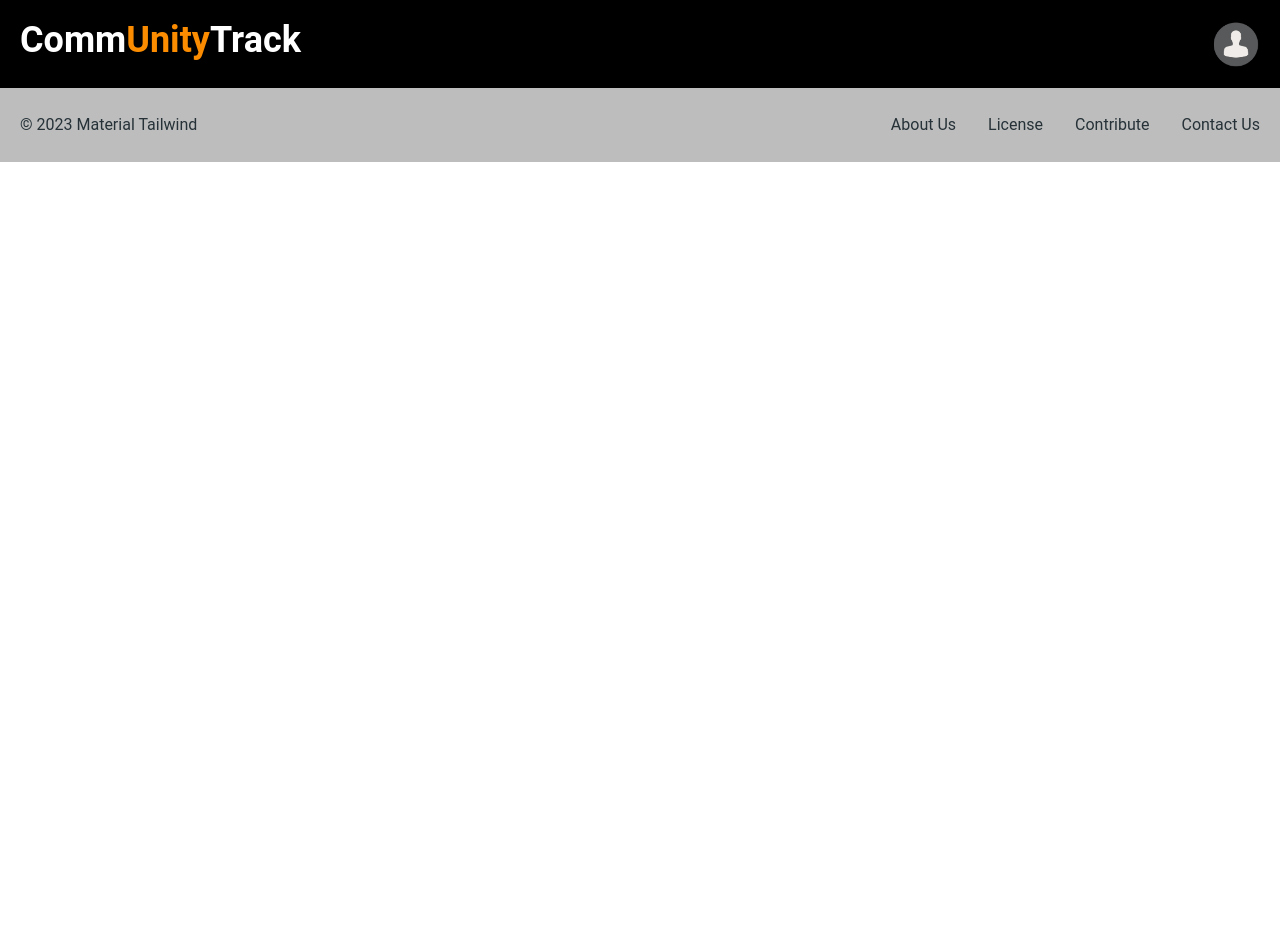
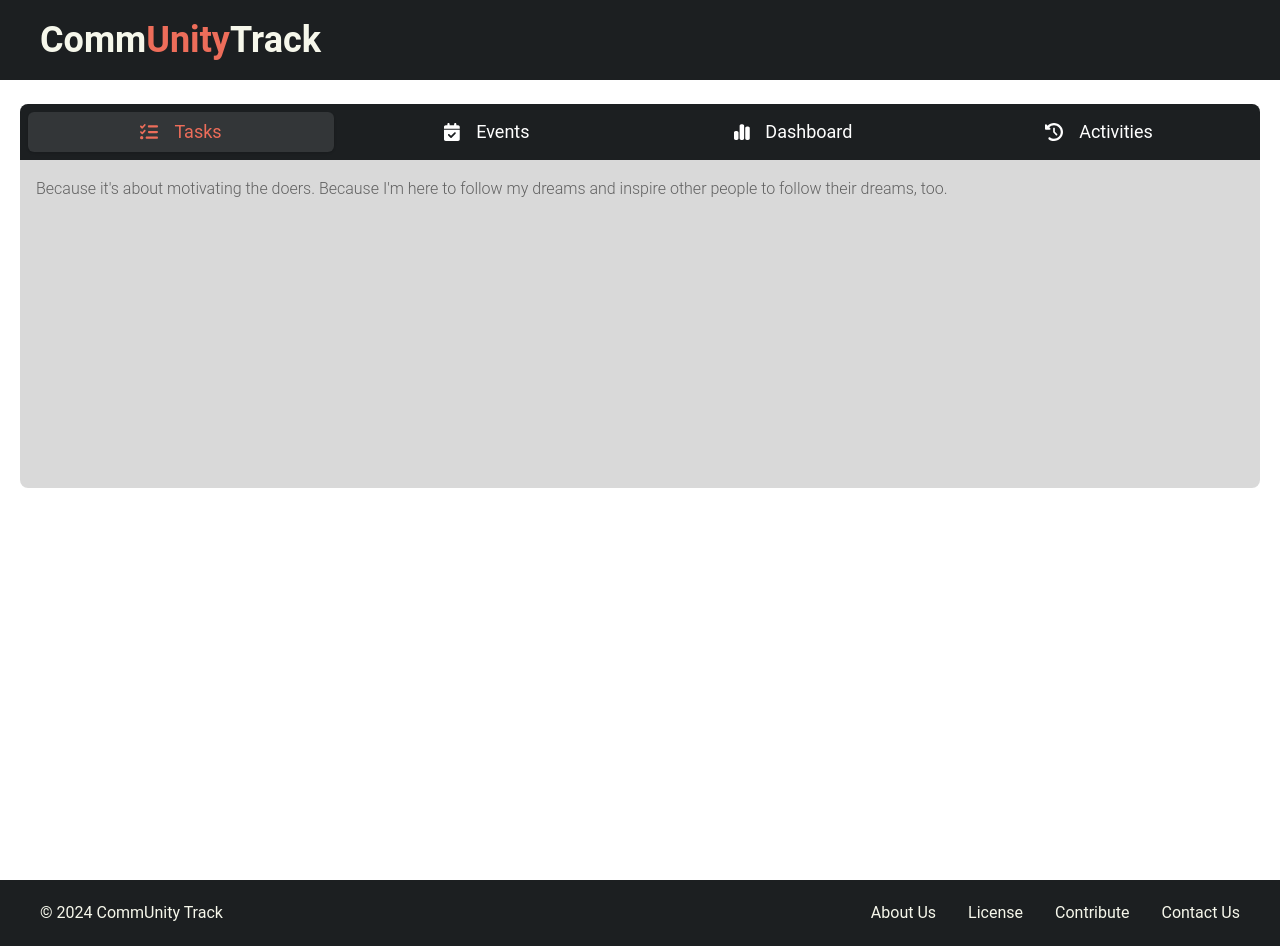
Before and after one commit to MohanGadhavi/CommUnityTrack-ui, a React (Vite) app: page /home in a window 1280 px wide. Before the commit the page ends 800 px from the top, so only its background shows below. Built offline with nearby package versions, Linux system fonts and the light colour scheme.

Commit message:
add home page

```diff
--- a/package.json
+++ b/package.json
@@ -10,6 +10,11 @@
     "preview": "vite preview"
   },
   "dependencies": {
+    "@fortawesome/fontawesome-svg-core": "^6.6.0",
+    "@fortawesome/free-brands-svg-icons": "^6.6.0",
+    "@fortawesome/free-regular-svg-icons": "^6.6.0",
+    "@fortawesome/free-solid-svg-icons": "^6.6.0",
+    "@fortawesome/react-fontawesome": "^0.2.2",
     "@material-tailwind/react": "^2.1.9",
     "react": "^18.3.1",
     "react-dom": "^18.3.1",
--- a/src/App.jsx
+++ b/src/App.jsx
@@ -3,17 +3,23 @@ import Login from "./pages/Login/index";
 import Registration from "./pages/Registration/index";
 import Header from "./components/Header";
 import Footer from "./components/Footer";
+import HomePage from "./pages/HomePage";
+import { useState } from "react";
 
 function App() {
+  const [isLogin, setIsLogin] = useState(false);
+  const colorPalette = ["#1C1F21", "#f6f7eb", "ED6D5A"];
   return (
     <div className="min-h-screen relative">
-      <Header isLogin />
-      <Routes>
-        <Route index path="/" element={<Navigate to="/Login" />} />
-        <Route path="/login" element={<Login />} />
-        <Route path="/registration" element={<Registration />} />
-        <Route />
-      </Routes>
+      <Header isLogin={isLogin} />
+      <div className=" h-screen py-6 ">
+        <Routes>
+          <Route index path="/" element={<Navigate to="/login" />} />
+          <Route path="/login" element={<Login setIsLogin={setIsLogin} />} />
+          <Route path="/registration" element={<Registration />} />
+          <Route path="/home" element={<HomePage />} />
+        </Routes>
+      </div>
       <Footer />
     </div>
   );
--- a/src/components/Footer/index.jsx
+++ b/src/components/Footer/index.jsx
@@ -3,17 +3,16 @@ import { Typography } from "@material-tailwind/react";
 
 function Footer() {
   return (
-    <footer className="px-5 flex w-full flex-row flex-wrap items-center justify-center gap-y-6 gap-x-12 py-6 text-center md:justify-between bg-gray-400">
-      <Typography color="blue-gray" className="font-normal">
-        &copy; 2023 Material Tailwind
+    <footer className=" bg-[#1C1F21] text-[#f6f7eb] p-5 px-10 flex w-full flex-row flex-wrap items-center justify-center gap-y-6 gap-x-12 text-center md:justify-between">
+      <Typography className="font-normal">
+        &copy; 2024 CommUnity Track
       </Typography>
       <ul className="flex flex-wrap items-center gap-y-2 gap-x-8">
         <li>
           <Typography
             as="a"
             href="#"
-            color="blue-gray"
-            className="font-normal transition-colors hover:text-blue-500 focus:text-blue-500"
+            className="font-normal transition-colors hover:text-[#ED6D5A] focus:text-[#ED6D5A]"
           >
             About Us
           </Typography>
@@ -22,8 +21,7 @@ function Footer() {
           <Typography
             as="a"
             href="#"
-            color="blue-gray"
-            className="font-normal transition-colors hover:text-blue-500 focus:text-blue-500"
+            className="font-normal transition-colors hover:text-[#ED6D5A] focus:text-[#ED6D5A]"
           >
             License
           </Typography>
@@ -32,8 +30,7 @@ function Footer() {
           <Typography
             as="a"
             href="#"
-            color="blue-gray"
-            className="font-normal transition-colors hover:text-blue-500 focus:text-blue-500"
+            className="font-normal transition-colors hover:text-[#ED6D5A] focus:text-[#ED6D5A]"
           >
             Contribute
           </Typography>
@@ -42,8 +39,7 @@ function Footer() {
           <Typography
             as="a"
             href="#"
-            color="blue-gray"
-            className="font-normal transition-colors hover:text-blue-500 focus:text-blue-500"
+            className="font-normal transition-colors hover:text-[#ED6D5A] focus:text-[#ED6D5A]"
           >
             Contact Us
           </Typography>
--- a/src/components/Header/index.jsx
+++ b/src/components/Header/index.jsx
@@ -1,18 +1,96 @@
 import React from "react";
-import { Avatar } from "@material-tailwind/react";
+import {
+  Avatar,
+  Button,
+  Menu,
+  MenuHandler,
+  MenuItem,
+  MenuList,
+  Typography,
+} from "@material-tailwind/react";
 
-function Header({ isLogin }) {
+// profile menu component
+const profileMenuItems = [
+  {
+    label: "My Profile",
+  },
+  {
+    label: "Edit Profile",
+  },
+  {
+    label: "Inbox",
+  },
+  {
+    label: "Help",
+  },
+  {
+    label: "Sign Out",
+  },
+];
+
+function Header({ isLogin, heading }) {
+  const [isMenuOpen, setIsMenuOpen] = React.useState(false);
+
+  const closeMenu = () => setIsMenuOpen(false);
+
   return (
-    <div className="w-full p-5 bg-black text-white flex justify-between ">
-      <h1 className="text-4xl font-bold">
-        Comm<span className="text-orange-600">Unity</span>Track
-      </h1>
+    <div className="w-full p-5 px-10 bg-[#1C1F21] text-[#f6f7eb] flex justify-between ">
+      {heading ? (
+        <h1 className="text-4xl font-bold select-none">
+          &#128075; hello! {heading}
+        </h1>
+      ) : (
+        <h1 className="text-4xl font-bold select-none">
+          Comm<span className="text-[#ED6D5A]">Unity</span>Track
+        </h1>
+      )}
       {isLogin && (
-        <Avatar
-          src="src\assets\profile_pic.png"
-          alt="profile_pic"
-          variant="rounded"
-        />
+        <Menu open={isMenuOpen} handler={setIsMenuOpen} placement="bottom-end">
+          <MenuHandler>
+            <Button
+              variant="text"
+              color="blue-gray"
+              className="flex items-center rounded-full p-0"
+            >
+              <Avatar
+                variant="circular"
+                size="md"
+                alt="profile_pic"
+                color="blue-gray"
+                className=" p-0.5"
+                src="src\assets\profile_pic.png"
+              />
+            </Button>
+          </MenuHandler>
+          <MenuList className="p-1">
+            {profileMenuItems.map(({ label }, key) => {
+              const isLastItem = key === profileMenuItems.length - 1;
+              return (
+                <>
+                  {isLastItem && <hr className=" my-1 border-black/20 " />}
+                  <MenuItem
+                    key={label}
+                    onClick={closeMenu}
+                    className={` gap-2 rounded ${
+                      isLastItem
+                        ? "hover:bg-red-500/10 focus:bg-red-500/10 active:bg-red-500/10"
+                        : ""
+                    }`}
+                  >
+                    <Typography
+                      as="span"
+                      variant="small"
+                      className="font-normal"
+                      color={isLastItem ? "red" : "inherit"}
+                    >
+                      {label}
+                    </Typography>
+                  </MenuItem>
+                </>
+              );
+            })}
+          </MenuList>
+        </Menu>
       )}
     </div>
   );
--- a/src/index.css
+++ b/src/index.css
@@ -1,3 +1,9 @@
 @tailwind base;
 @tailwind components;
 @tailwind utilities;
+
+html,
+body {
+    scroll-behavior: smooth;
+
+}
--- /dev/null
+++ b/src/pages/HomePage/index.jsx
@@ -0,0 +1,92 @@
+import React, { useState } from "react";
+import {
+  Tabs,
+  TabsHeader,
+  TabsBody,
+  Tab,
+  TabPanel,
+} from "@material-tailwind/react";
+import { FontAwesomeIcon } from "@fortawesome/react-fontawesome";
+import {
+  faCalendarCheck,
+  faChartSimple,
+  faClockRotateLeft,
+  faListCheck,
+  faUserAlt,
+} from "@fortawesome/free-solid-svg-icons";
+
+export default function HomePage() {
+  const [activeTab, setActiveTab] = useState("tasks");
+
+  const data = [
+    {
+      label: "Tasks",
+      value: "tasks",
+      extraInfo: "Personal Tasks",
+      icon: faListCheck,
+      desc: `Because it's about motivating the doers. Because I'm here
+            to follow my dreams and inspire other people to follow their dreams, too.`,
+    },
+    {
+      label: "Events",
+      value: "events",
+      extraInfo: "Upcoming Events",
+      icon: faCalendarCheck,
+      desc: `Because it's about motivating the doers. Because I'm here
+            to follow my dreams and inspire other people to follow their dreams, too.`,
+    },
+    {
+      label: "Dashboard",
+      value: "dashboard",
+      extraInfo: "Dashboard",
+      icon: faChartSimple,
+      desc: `It really matters and then like it really doesn't matter.
+          What matters is the people who are sparked by it. And the people
+          who are like offended by it, it doesn't matter.`,
+    },
+
+    {
+      label: "Activities",
+      value: "activities",
+      extraInfo: "Personal Activities",
+      icon: faClockRotateLeft,
+      desc: `We're not always in the position that we want to be at.
+          We're constantly growing. We're constantly making mistakes. We're
+          constantly trying to express ourselves and actualize our dreams.`,
+    },
+  ];
+  return (
+    <div className="px-5 ">
+      <Tabs value={activeTab} className={" min-h-96 bg-black/15  rounded-lg "}>
+        <TabsHeader
+          className=" p-2 bg-opacity-100 bg-[#1C1F21] rounded-none h-14 text-white "
+          indicatorProps={{ className: " bg-white  bg-opacity-10 " }}
+        >
+          {data.map(({ label, value, icon, extraInfo }) => (
+            <Tab
+              key={value}
+              value={value}
+              className={` text-lg transition-all ease-in  ${
+                activeTab === value ? "text-[#ED6D5A]" : " text-inherit "
+              }`}
+              onClick={() => setActiveTab(value)}
+              title={extraInfo}
+            >
+              <div className="flex items-center gap-4">
+                <FontAwesomeIcon icon={icon} />
+                {label}
+              </div>
+            </Tab>
+          ))}
+        </TabsHeader>
+        <TabsBody className="">
+          {data.map(({ value, desc }) => (
+            <TabPanel key={value} value={value}>
+              {desc}
+            </TabPanel>
+          ))}
+        </TabsBody>
+      </Tabs>
+    </div>
+  );
+}
--- a/src/pages/Login/index.jsx
+++ b/src/pages/Login/index.jsx
@@ -6,17 +6,22 @@ import {
   Button,
   Typography,
 } from "@material-tailwind/react";
+import { useNavigate } from "react-router-dom";
 
-function Login() {
-  const handleSubmit = () => {
+function Login({ setIsLogin }) {
+  const navigate = useNavigate();
+
+  const handleSubmit = (e) => {
+    e.preventDefault();
     setIsLogin(true);
+    navigate("/home");
   };
 
   return (
     <Card
       color="transparent"
       shadow={false}
-      className="w-min mx-auto p-5 bg-gray-200 mt-10 border-2 border-gray-500 flex flex-col items-start drop-shadow-[6px_6px_5px_rgba(0,0,0,0.2)]"
+      className="w-min mx-auto p-5 px-10 bg-gray-100 border-2 border-[#ED6D5A]/80 flex flex-col items-start drop-shadow-2xl "
     >
       <Typography variant="h4" color="blue-gray">
         Log in
@@ -24,7 +29,10 @@ function Login() {
       <Typography color="gray" className="mt-1 font-normal">
         Welcome to CommUnity Track
       </Typography>
-      <form className="mt-8 mb-2 w-80 max-w-screen-lg sm:w-96">
+      <form
+        className="mt-8 mb-2 w-80 max-w-screen-lg sm:w-96"
+        onSubmit={handleSubmit}
+      >
         <div className="mb-1 flex flex-col gap-6">
           <Typography variant="h6" color="blue-gray" className="-mb-3">
             Username
@@ -52,6 +60,7 @@ function Login() {
           />
         </div>
         <Checkbox
+          color="deep-orange"
           label={
             <Typography
               variant="small"
@@ -70,10 +79,11 @@ function Login() {
           containerProps={{ className: "-ml-2.5" }}
         />
         <Button
+          type="submit"
           className="mt-6"
+          color="deep-orange"
           variant="gradient"
           fullWidth
-          onClick={handleSubmit}
         >
           Log in
         </Button>
```
Also changed, not shown: 1 other file (tests, documents, lock files or other folders).
